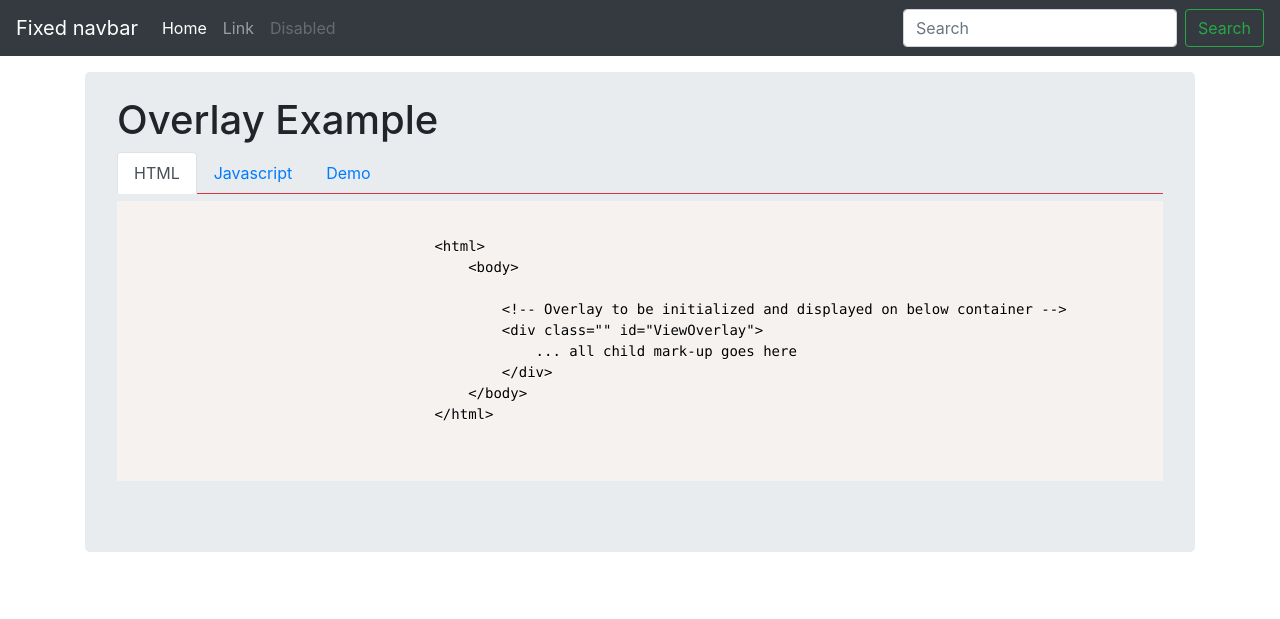
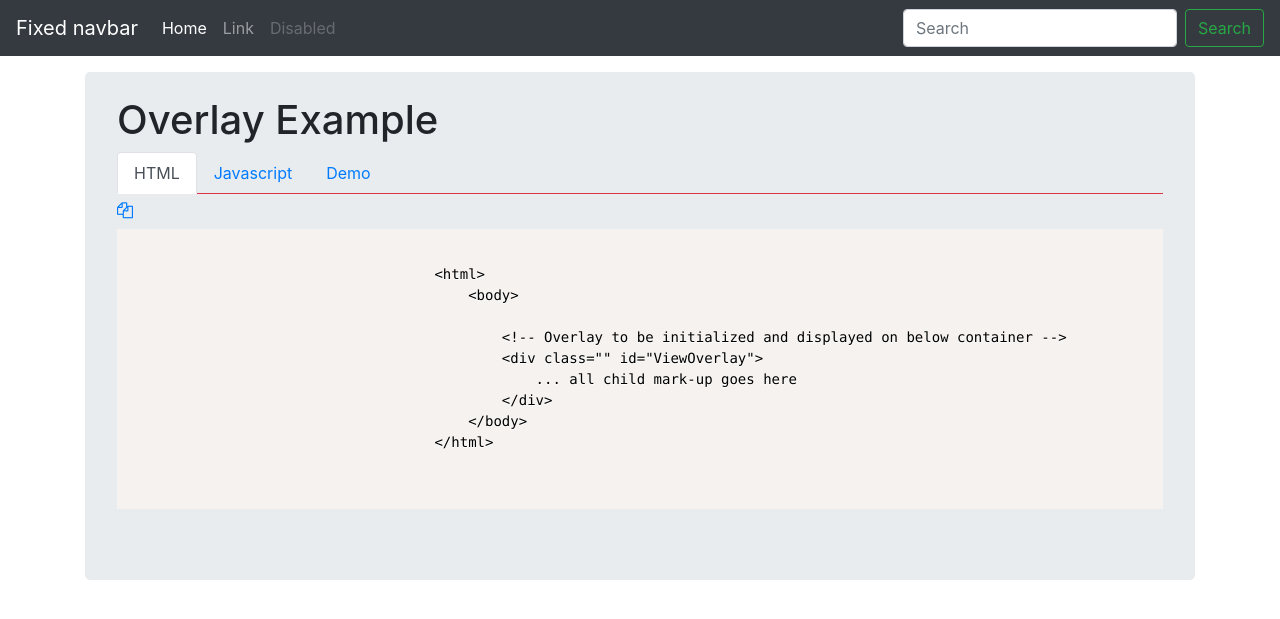
Before and after one commit to CodeWithSufiyan/codewithsufiyan.github.io, a Jekyll site: the page QkApp/demo/ui/overlay.html, which Jekyll copies as it is, in a window 1280 px wide and 1200 px high. Shown: the top 619 px of the window. Built offline with Jekyll 4.4.1, drawn with Linux system fonts in a browser that asks for light colours.

```diff
--- a/QkApp/demo/ui/overlay.html
+++ b/QkApp/demo/ui/overlay.html
@@ -48,22 +48,24 @@
         <div class="jumbotron pt-4">
             <span class="m-auto" data-qkapp-role="alert-container">
             </span>
-
             <h1>Overlay Example</h1>
-            <ul class="nav nav-tabs mb-1" id="myTab" role="tablist">
+            <ul class="nav nav-tabs mb-1" id="tab-overlay" role="tablist">
                 <li class="nav-item">
-                    <a class="nav-link active" id="home-tab" data-toggle="tab" href="#home" role="tab" aria-controls="home" aria-selected="true">HTML</a>
+                    <a class="nav-link active" id="tab-htmlOverlay" data-toggle="tab" href="#htmlOverlay" role="tab" aria-controls="home" aria-selected="true">HTML</a>
                 </li>
                 <li class="nav-item">
-                    <a class="nav-link" id="profile-tab" data-toggle="tab" href="#profile" role="tab" aria-controls="profile" aria-selected="false">Javascript</a>
+                    <a class="nav-link" id="tab-jsOverlay" data-toggle="tab" href="#jsOverlay" role="tab" aria-controls="profile" aria-selected="false">Javascript</a>
                 </li>
                 <li class="nav-item">
-                    <a class="nav-link" id="contact-tab" data-toggle="tab" href="#contact" role="tab" aria-controls="contact" aria-selected="false">Demo</a>
+                    <a class="nav-link" id="tab-demoOverlay" data-toggle="tab" href="#demoOverlay" role="tab" aria-controls="contact" aria-selected="false">Demo</a>
                 </li>
             </ul>
             <div class="tab-content" id="myTabContent">
-                <div class="tab-pane fade show active" id="home" role="tabpanel" aria-labelledby="home-tab">
+                <div class="tab-pane fade show active" id="htmlOverlay" role="tabpanel" aria-labelledby="tab-htmlOverlay">
 
+                    <a class="copy-to-clipboard" href="javascript:void(0)">
+                        <i class="fa fa-copy"></i>
+                    </a>
                     <div class="col-md-12 p-0">
                         <pre>
                         <code class="language-markup">
@@ -81,8 +83,11 @@
                     </div>
 
                 </div>
-                <div class="tab-pane fade" id="profile" role="tabpanel" aria-labelledby="profile-tab">
+                <div class="tab-pane fade" id="jsOverlay" role="tabpanel" aria-labelledby="tab-jsOverlay">
 
+                    <a class="copy-to-clipboard" href="javascript:void(0)">
+                        <i class="far fa-copy"></i>
+                    </a>
                     <div class="col-md-12 p-0">
                         <pre>
                             <code class="language-javascript">
@@ -108,7 +113,7 @@
                     </div>
 
                 </div>
-                <div class="tab-pane fade" id="contact" role="tabpanel" aria-labelledby="contact-tab">
+                <div class="tab-pane fade" id="demoOverlay" role="tabpanel" aria-labelledby="tab-demoOverlay">
 
                     <div class="btn-group" role="group" aria-label="Basic example">
                         <!-- <button type="button" class="btn btn-sm btn-outline-success" id="btnShowOverlay">Show Overlay</button> -->
```
Also changed, not shown: other parts of QkApp/demo/ui/overlay.html (+6 -3 lines).
